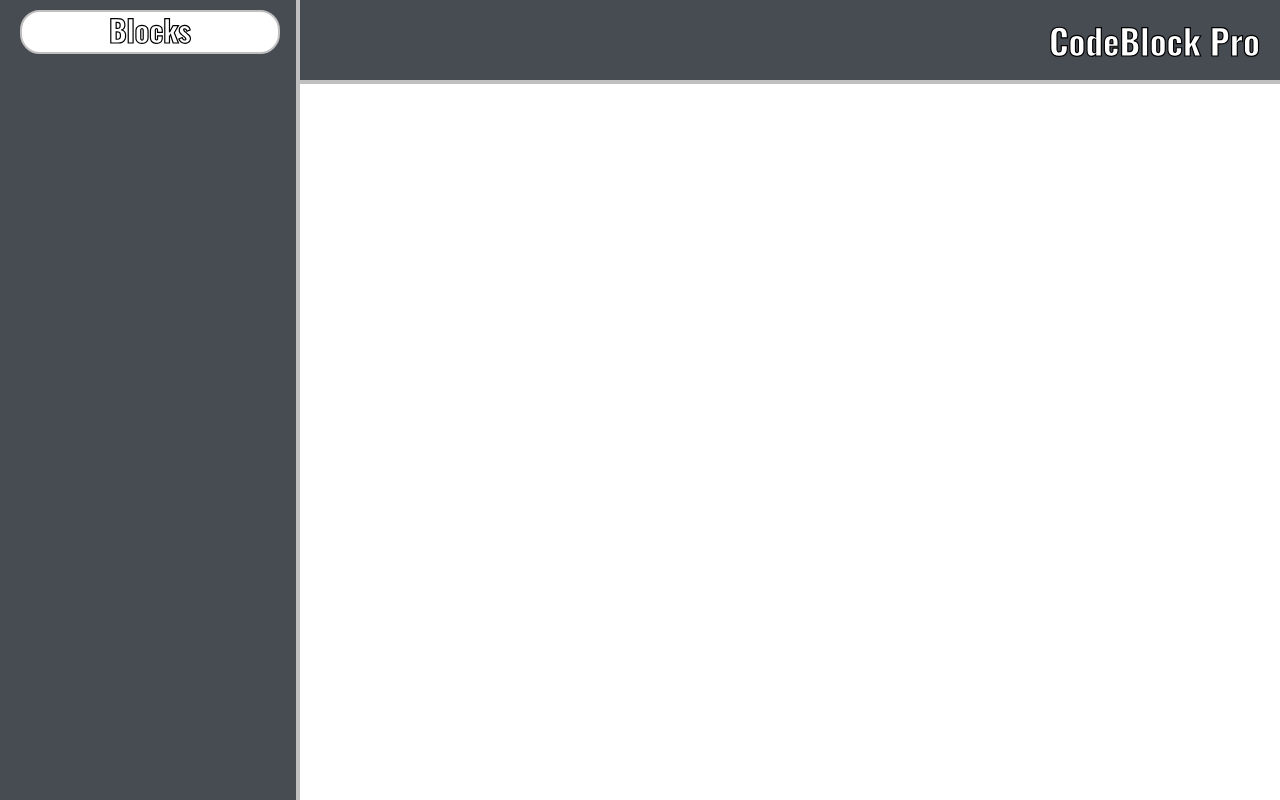
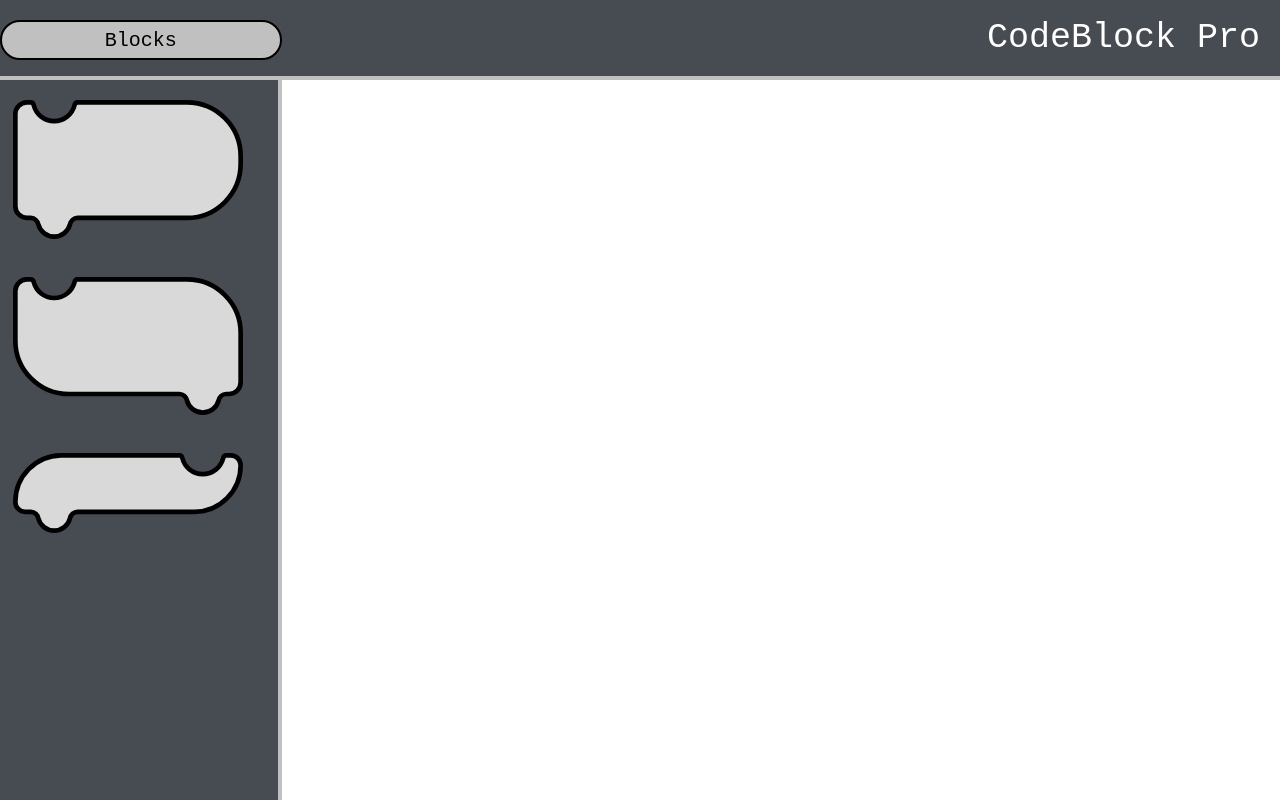
Before and after one commit to Crushka/webik-project, a plain HTML site: page index.html in a window 1280 px wide. Drawn offline with nearby package versions, Linux system fonts and the light colour scheme; a web font is replaced by a local one.

Commit message:
v0.1.2 dev
Added blocks

Co-Authored-By: suspicious-guy <260404011+suspicious-guy@users.noreply.github.com>

```diff
--- a/CSS/main.css
+++ b/CSS/main.css
@@ -1,81 +1,75 @@
-@import url('https://fonts.googleapis.com/css2?family=Dancing+Script&family=Oswald:wght@200..700&display=swap');
+@import url('https://fonts.googleapis.com/css2?family=Google+Sans+Code:ital,wght@0,300..800;1,300..800&display=swap');
 
 * {
     margin: 0;
     padding: 0;
+    box-sizing: border-box;
+
+    font-family: "Google Sans Code", monospace;
+    font-optical-sizing: auto;
+    font-weight: 400;
+    font-style: normal;
+}
+
+body {
+    display: flex;
+    flex-direction: column;
+    height: 100vh;
 }
 
 #header {
     width: 100%;
-    height: 80px;
+    height: 80px; min-height: 80px;
     border-bottom: 4px solid silver;
     background: #474b52;
-    text-align: right;
-    line-height: 80px;
-    position: relative;
-    float: left;
+
+    display: flex;
+    justify-content: flex-end;
+    align-items: center;
+    z-index: 1;
+
+    padding-right: 20px;
+}
+
+#header_text {
+    color: white;
+    font-size: 35px;
+}
+
+#aside {
+    width: 22%;
+    height: 100%;
+    background: #474b52;
+    border-right: 4px solid silver;
+
+    position: fixed;
     z-index: 0;
 }
 
-#header_text {
-    color: #ffffff;
-    margin-right: 20px;
-    font-family: "Oswald", sans-serif;
-    font-optical-sizing: auto;
-    font-weight: 700;
-    font-style: normal;
-    font-size: 35px;
-    -webkit-text-stroke: 1.2px black;
-}
-
-#aside {
-    width: 20%;
-    height: 100%;
-    background: #474b52;
-    padding: 30% 20px;
-    border-right: 4px solid silver;
-    float: left;
-    position: fixed;
-    z-index: 1;
-    text-align: center;
-}
-
 #aside_block {
-    position: relative;
-    left: 20px;
-    top: 10px;
-    z-index: 2;
-
-    background-color: rgb(255, 255, 255);
-    width: 20%;
+    background-color: silver;
+    width: 22%;
     height: 40px;
     border-radius: 20px;
-    border: 2px solid silver;
+    border: 2px solid black;
 
-    color: white;
-    font-family: "Oswald", sans-serif;
-    font-optical-sizing: auto;
-    font-weight: 700;
-    font-style: normal;
-    font-size: 30px;
-    -webkit-text-stroke: 1.2px black;
-    text-align: center;
+    display: flex;
+    justify-content: center;
+    align-items: center;
+
+    position: fixed;
+    margin-top: 20px;
+    z-index: 2;
 }
 
 #aside_text {
-    position: relative;
-    bottom: 87px;
+    font-size: 20px;
+    color: black;
 }
 
-.default_code_block {
-    position: relative;
-    left: 20px;
-    top: 40px;
-    z-index: 3;
-
-    background-color: white;
-    min-width: 20%; max-width: 20%;
-    min-height: 80px; max-height: 80px;
-    border-radius: 10px 60px 60px 10px;
-    border: 2px solid silver;
+.blocks {
+    width: 18%;
+    margin-top: 20px;
+    margin-left: 1%;
+    z-index: 2;
 }
--- a/index.html
+++ b/index.html
@@ -8,10 +8,16 @@
         <title>CodeBlock Pro</title>
     </head>
     <body>
-        <div id="header"><span id="header_text">CodeBlock Pro</span></div>
+        <div id="header">
+            <span id="header_text">CodeBlock Pro</span>
+        </div>
         <div id="aside"></div>
         <div id="aside_block"><span id="aside_text">Blocks</span></div>
 
+        <img class="blocks" id="default_code_block" src="pictures/default_code_block.svg" alt="def_cb">
+        <br>
+        <img class="blocks" id="cy-co_code_block" src="pictures/cycle&condition_code_block.svg" alt="cy&co_cb"><br>
+        <img class="blocks" id="the-end_code_block" src="pictures/the-end_code_block.svg" alt="t-e_cb">
         <script src="JS/script.js"></script>
     </body>
 </html>
```
Also changed, not shown: pictures/cycle&condition_code_block.svg (added), pictures/default_code_block.svg (added), pictures/the-end_code_block.svg (added).
